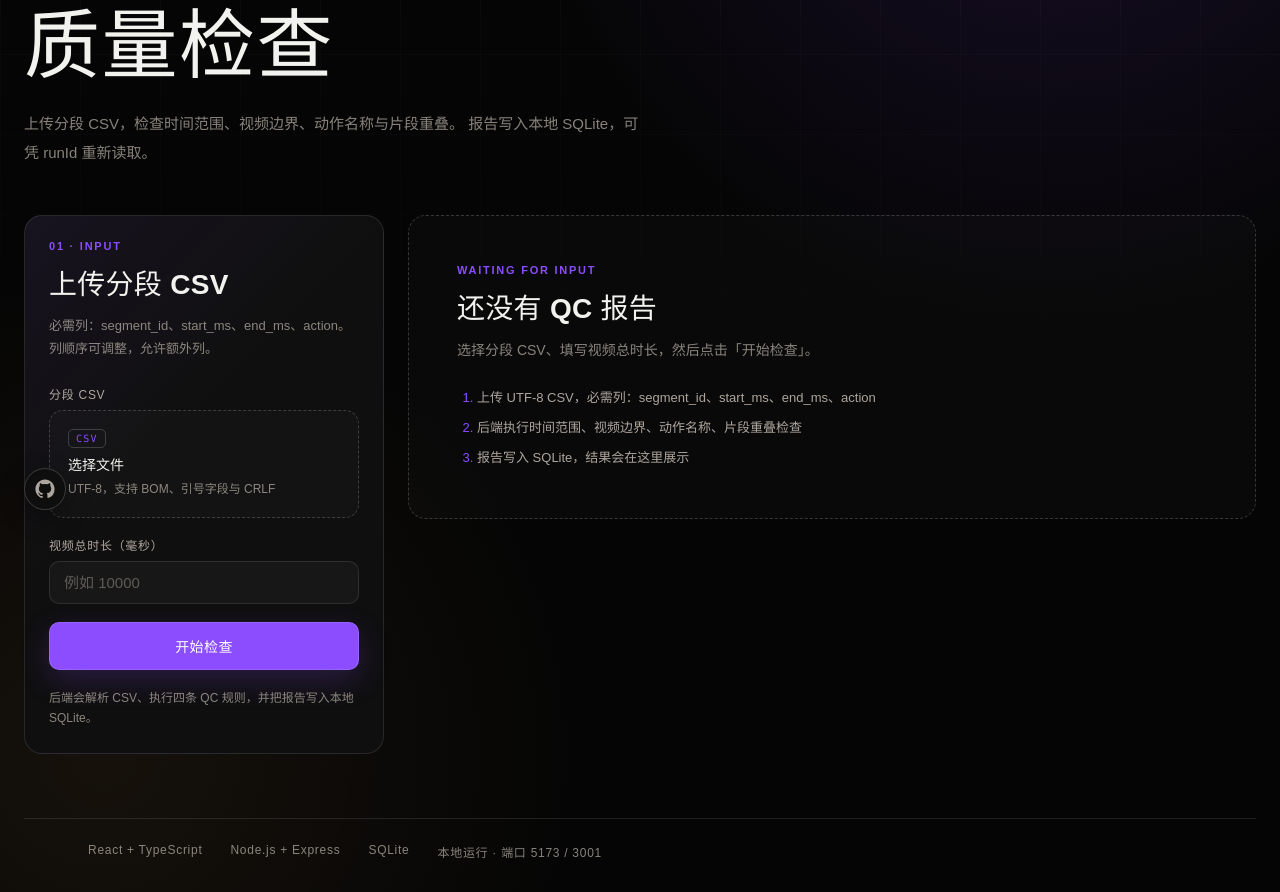
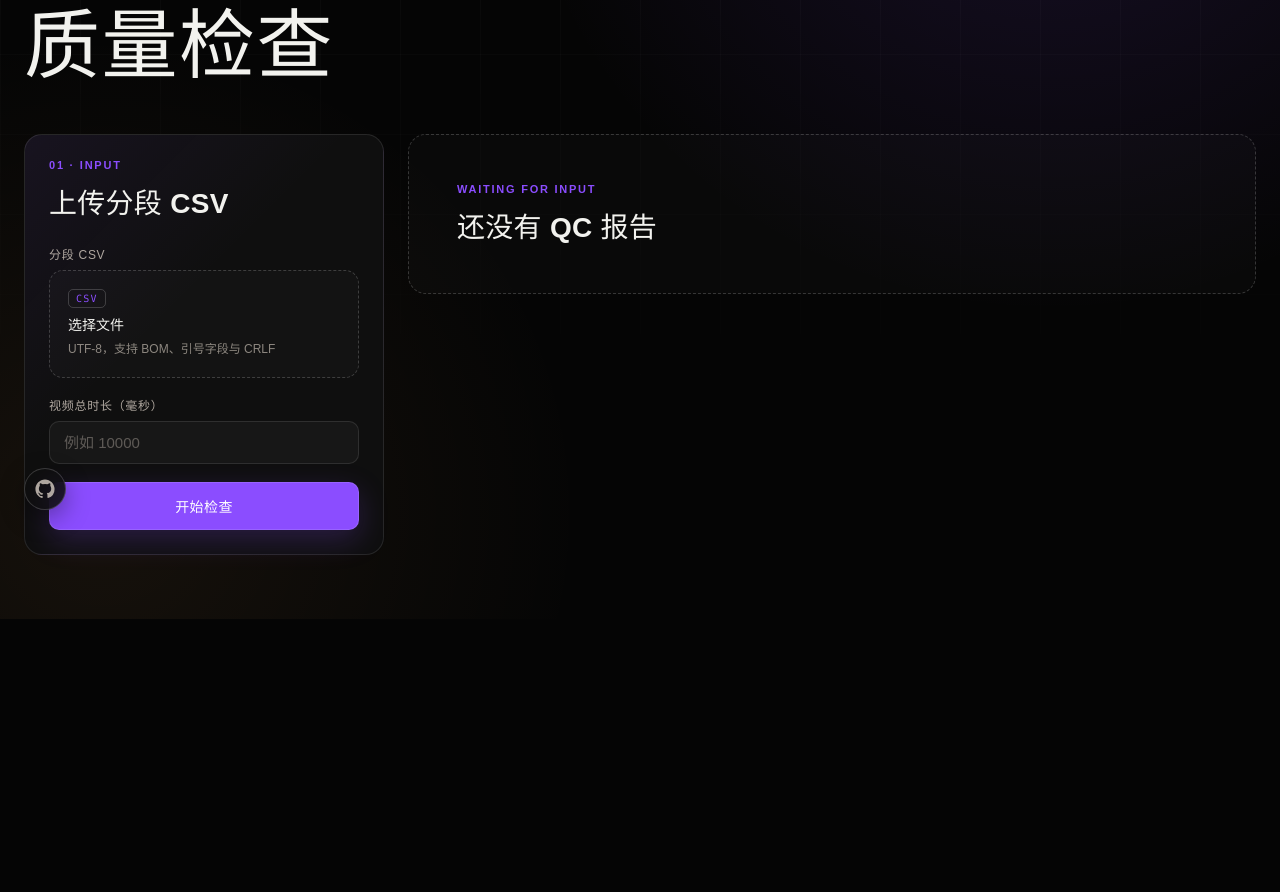
Before and after one commit to hzhezi/skillfactory-qc-workbench, a React (Vite) app in the folder client/: page / in a window 1280 px wide. Shown: the part 266-1158 px from the top of the page. After the commit the page ends 885 px from the top, so only its background shows below. Built offline with nearby package versions, Linux system fonts and the light colour scheme.

Commit message:
refactor(client): remove explanatory UI copy

```diff
--- a/client/src/App.tsx
+++ b/client/src/App.tsx
@@ -222,19 +222,12 @@ export default function App() {
             <br />
             质量检查
           </h1>
-          <p className="lede">
-            上传分段 CSV，检查时间范围、视频边界、动作名称与片段重叠。
-            报告写入本地 SQLite，可凭 runId 重新读取。
-          </p>
         </section>
 
         <div className="workbench">
           <aside className="panel upload-panel" aria-labelledby="upload-title">
             <p className="panel-label">01 · INPUT</p>
             <h2 id="upload-title">上传分段 CSV</h2>
-            <p className="panel-note">
-              必需列：segment_id、start_ms、end_ms、action。列顺序可调整，允许额外列。
-            </p>
             <UploadForm
               loading={isLoading}
               onAttempt={handleAttempt}
@@ -266,9 +259,6 @@ export default function App() {
                 <SegmentTimeline report={report} />
 
                 <div className="report-actions">
-                  <span className="report-actions-note">
-                    导出包含全部 Segment，不受当前筛选影响
-                  </span>
                   <ExportButton report={report} />
                 </div>
 
@@ -297,13 +287,6 @@ export default function App() {
           </section>
         </div>
       </main>
-
-      <footer className="footer">
-        <span>React + TypeScript</span>
-        <span>Node.js + Express</span>
-        <span>SQLite</span>
-        <span>本地运行 · 端口 5173 / 3001</span>
-      </footer>
 
       {/* 固定在左下角的源码入口；新窗口打开，避免离开当前 QC 结果。 */}
       <a
--- a/client/src/components/EmptyState.tsx
+++ b/client/src/components/EmptyState.tsx
@@ -3,12 +3,6 @@ export function EmptyState() {
     <section className="empty-state" aria-labelledby="empty-title">
       <p className="panel-label">WAITING FOR INPUT</p>
       <h2 id="empty-title">还没有 QC 报告</h2>
-      <p>选择分段 CSV、填写视频总时长，然后点击「开始检查」。</p>
-      <ol className="empty-steps">
-        <li>上传 UTF-8 CSV，必需列：segment_id、start_ms、end_ms、action</li>
-        <li>后端执行时间范围、视频边界、动作名称、片段重叠检查</li>
-        <li>报告写入 SQLite，结果会在这里展示</li>
-      </ol>
     </section>
   );
 }
--- a/client/src/components/ReportMeta.tsx
+++ b/client/src/components/ReportMeta.tsx
@@ -34,10 +34,6 @@ export function ReportMeta({ report }: ReportMetaProps) {
           <p className="panel-label">02 · REPORT</p>
           <h2 id="report-title">QC 报告</h2>
         </div>
-        <span className="saved-badge">
-          <span className="saved-dot" aria-hidden="true" />
-          已写入 SQLite
-        </span>
       </div>
 
       <div className="meta-grid">
--- a/client/src/components/SegmentTimeline.tsx
+++ b/client/src/components/SegmentTimeline.tsx
@@ -27,7 +27,6 @@ function isPlaceable(segment: QcSegment): segment is PlaceableSegment {
 
 export function SegmentTimeline({ report }: SegmentTimelineProps) {
   const placeable = report.segments.filter(isPlaceable);
-  const unavailableCount = report.segments.length - placeable.length;
 
   return (
     <section className="panel timeline-panel" aria-labelledby="timeline-title">
@@ -124,12 +123,6 @@ export function SegmentTimeline({ report }: SegmentTimelineProps) {
           </div>
         </div>
       )}
-
-      {unavailableCount > 0 ? (
-        <p className="timeline-note">
-          另有 {unavailableCount} 条时间无法解析或范围非法，未在时间轴定位。
-        </p>
-      ) : null}
     </section>
   );
 }
--- a/client/src/components/UploadForm.tsx
+++ b/client/src/components/UploadForm.tsx
@@ -119,10 +119,6 @@ export function UploadForm({ loading, onAttempt, onSubmit }: UploadFormProps) {
       <button className="primary-button" type="submit" disabled={loading}>
         {loading ? "检查中…" : "开始检查"}
       </button>
-
-      <p className="form-note">
-        后端会解析 CSV、执行四条 QC 规则，并把报告写入本地 SQLite。
-      </p>
     </form>
   );
 }
--- a/client/src/styles.css
+++ b/client/src/styles.css
@@ -178,14 +178,6 @@ h1 {
   font-size: clamp(38px, 5vw, 58px);
 }
 
-.lede {
-  max-width: 620px;
-  margin: 24px 0 0;
-  color: var(--text-muted);
-  font-size: 15px;
-  line-height: 1.9;
-}
-
 .workbench {
   display: grid;
   grid-template-columns: minmax(300px, 360px) minmax(0, 1fr);
@@ -222,13 +214,6 @@ h2 {
   font-size: clamp(22px, 2.4vw, 28px);
   font-weight: 600;
   letter-spacing: 0.01em;
-}
-
-.panel-note {
-  margin: 12px 0 0;
-  color: var(--text-muted);
-  font-size: 13px;
-  line-height: 1.8;
 }
 
 .upload-form {
@@ -367,13 +352,6 @@ h2 {
   line-height: 1.6;
 }
 
-.form-note {
-  margin: 0;
-  color: var(--text-muted);
-  font-size: 12px;
-  line-height: 1.7;
-}
-
 .results {
   min-width: 0;
 }
@@ -394,24 +372,6 @@ h2 {
   align-items: flex-start;
   justify-content: space-between;
   gap: 20px;
-}
-
-.saved-badge {
-  display: inline-flex;
-  align-items: center;
-  gap: 7px;
-  color: var(--text-muted);
-  font-size: 11px;
-  letter-spacing: 0.06em;
-  white-space: nowrap;
-}
-
-.saved-dot {
-  width: 6px;
-  height: 6px;
-  border-radius: 50%;
-  background: var(--valid);
-  box-shadow: 0 0 10px rgba(127, 224, 195, 0.6);
 }
 
 .meta-grid {
@@ -764,44 +724,6 @@ h2 {
   background: rgba(255, 255, 255, 0.018);
 }
 
-.empty-state h2 {
-  margin-bottom: 12px;
-}
-
-.empty-state > p:not(.panel-label) {
-  max-width: 520px;
-  margin: 0;
-  color: var(--text-muted);
-  font-size: 14px;
-  line-height: 1.8;
-}
-
-.empty-steps {
-  display: grid;
-  gap: 8px;
-  margin: 24px 0 0;
-  padding-left: 20px;
-  color: var(--text-soft);
-  font-size: 13px;
-  line-height: 1.7;
-}
-
-.empty-steps li::marker {
-  color: var(--accent);
-}
-
-.footer {
-  display: flex;
-  flex-wrap: wrap;
-  gap: 12px 28px;
-  /* 给左下角固定的 GitHub 入口留出空间，避免滚到页脚时遮挡文字。 */
-  padding: 24px 0 32px 64px;
-  border-top: 1px solid var(--line);
-  color: var(--text-muted);
-  font-size: 12px;
-  letter-spacing: 0.06em;
-}
-
 /* 固定在视口左下角的源码入口，不参与文档流。 */
 .github-link {
   position: fixed;
@@ -873,11 +795,6 @@ h2 {
   align-items: center;
   justify-content: flex-end;
   gap: 14px;
-}
-
-.report-actions-note {
-  color: var(--text-muted);
-  font-size: 12px;
 }
 
 .secondary-button {
@@ -1062,13 +979,6 @@ h2 {
   font-size: 13px;
 }
 
-.timeline-note {
-  margin: 16px 0 0;
-  color: var(--text-muted);
-  font-size: 11px;
-  line-height: 1.7;
-}
-
 @media (max-width: 1023px) {
   .workbench {
     grid-template-columns: 1fr;
```
